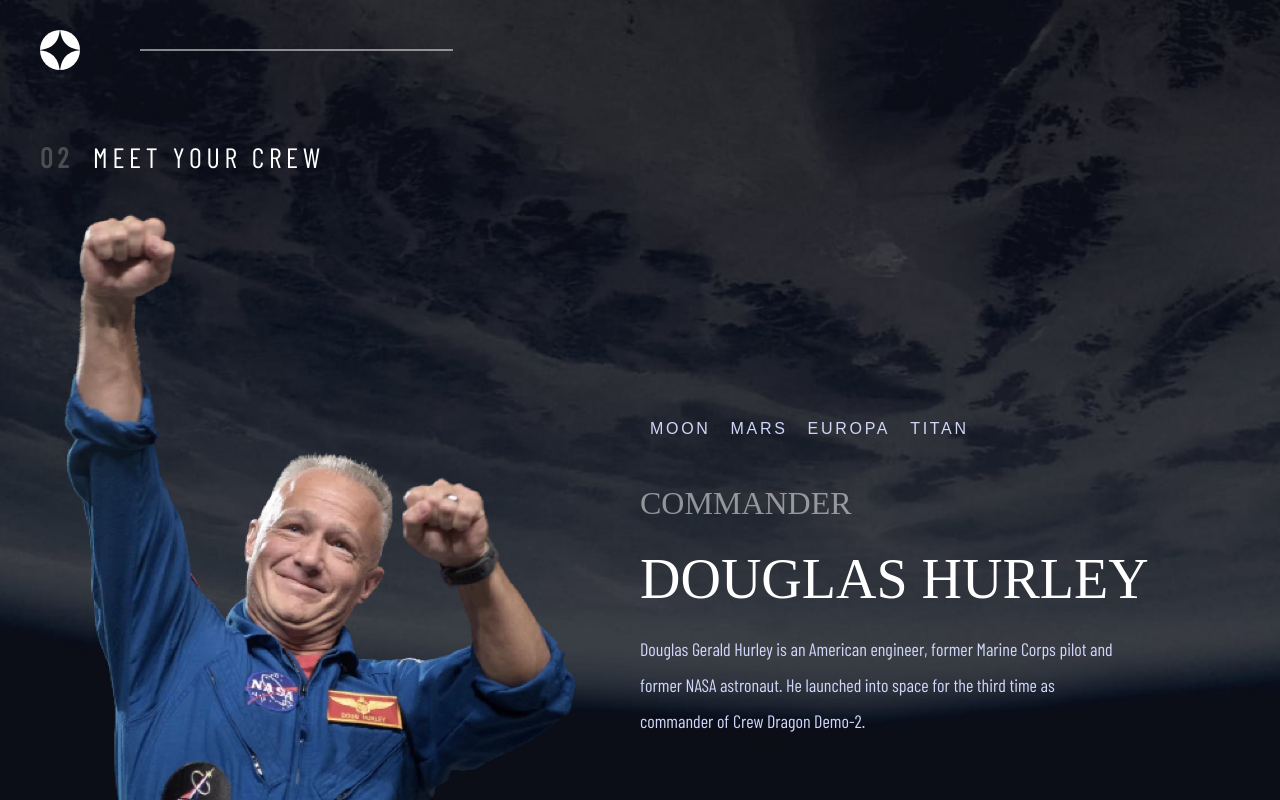
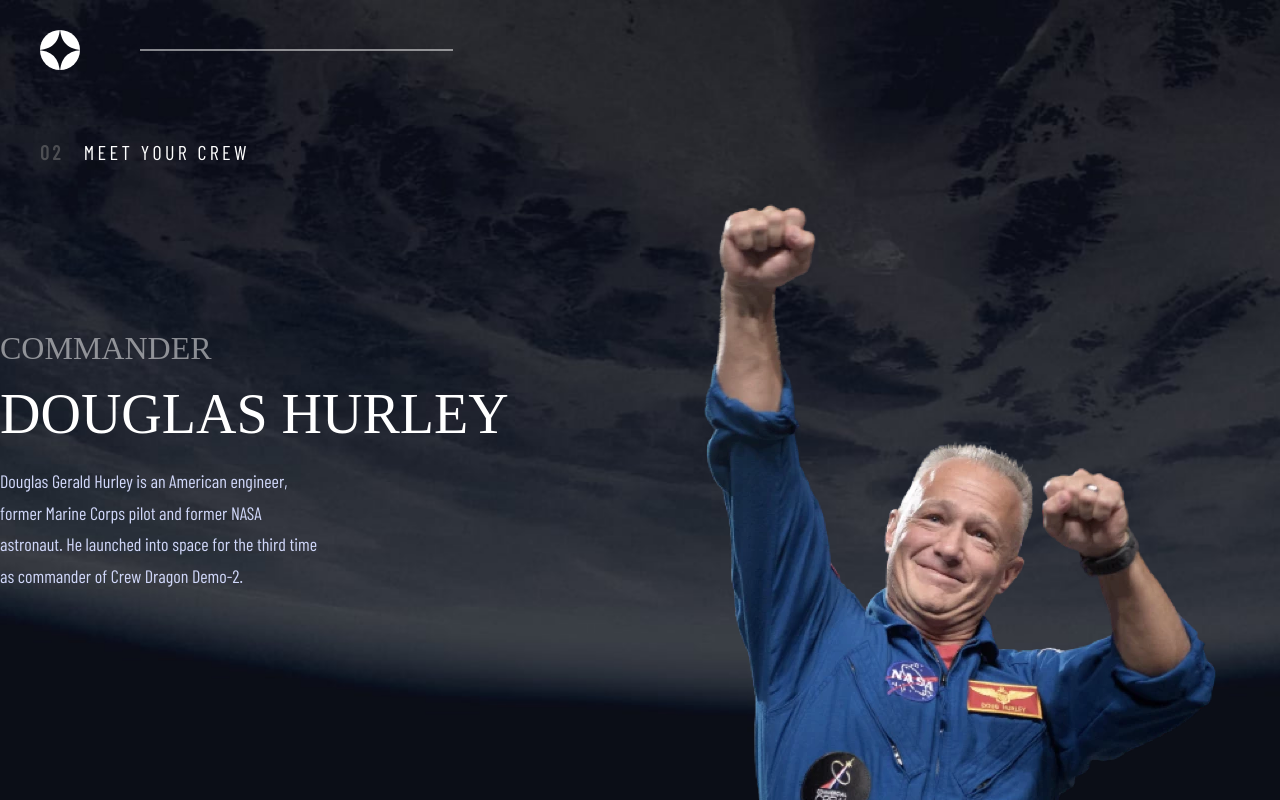
Before and after one commit to asset153/space-tourism-website, a React (Vite) app: page /crew in a window 1280 px wide. Shown: the top 800 px of the page. Built offline with nearby package versions, Linux system fonts and the light colour scheme; a web font is replaced by a local one.

Commit message:
styling Crew; refactoring Crew;

```diff
--- a/src/components/Crew/Crew.jsx
+++ b/src/components/Crew/Crew.jsx
@@ -15,44 +15,43 @@ const Crew = () => {
     ?.filter((element) => element.name === crew)
     .map((element) => {
       return (
-        <S.Article key={element.name}>
+        <>
           <S.ContainerTitle>
             <h4>
               <span>02</span>
               <p>Meet your crew</p>
             </h4>
           </S.ContainerTitle>
-
+          <S.Article key={element.name}>
             <S.ContainerImage>
               <img src={element.images.webp} alt="moon-image" />
             </S.ContainerImage>
 
-          <S.ContainerInformationAboutCrew>
             <S.ContainerButtons>
-              <button onClick={() => handleClickChooseCrews("Douglas Hurley")}>
-                Moon
-              </button>
+              <button
+                onClick={() => handleClickChooseCrews("Douglas Hurley")}
+              ></button>
 
               <button
                 onClick={() => handleClickChooseCrews("Mark Shuttleworth")}
-              >
-                Mars
-              </button>
+              ></button>
 
-              <button onClick={() => handleClickChooseCrews("Victor Glover")}>
-                Europa
-              </button>
+              <button
+                onClick={() => handleClickChooseCrews("Victor Glover")}
+              ></button>
 
-              <button onClick={() => handleClickChooseCrews("Anousheh Ansari")}>
-                Titan
-              </button>
+              <button
+                onClick={() => handleClickChooseCrews("Anousheh Ansari")}
+              ></button>
             </S.ContainerButtons>
 
+            <S.ContainerInformationAboutCrew>
               <S.CrewRole>{element.role}</S.CrewRole>
               <S.CrewName>{element.name}</S.CrewName>
               <S.CrewDescription>{element.bio}</S.CrewDescription>
             </S.ContainerInformationAboutCrew>
           </S.Article>
+        </>
       );
     });
   console.log(crews);
--- a/src/components/Crew/style.jsx
+++ b/src/components/Crew/style.jsx
@@ -19,6 +19,7 @@ const Section = styled(Main)`
 
   @media (min-width: 768px) {
     background-image: url(${tabletCrewBackground});
+    justify-content: space-between;
   }
 
   @media (min-width: 1024px) {
@@ -29,11 +30,81 @@ const Section = styled(Main)`
   }
 `;
 
-const Article = styled(ArticleFromDestination)``;
-const ContainerImage = styled(ContainerImageFromDestination)``;
-const ContainerInformationAboutCrew = styled(ContainerInformationAboutPlanet)``;
-const ContainerTitle = styled(ContainerTitleFromDestination)``;
-const ContainerButtons = styled(ContainerButtonsFromDestination)``;
+const ContainerTitle = styled(ContainerTitleFromDestination)`
+  & > h4 {
+    @media (min-width: 768px) {
+      font-size: 2rem;
+      letter-spacing: 3.4px;
+    }
+  }
+`;
+
+const Article = styled(ArticleFromDestination)`
+  @media (min-width: 768px) {
+    flex-direction: column-reverse;
+    justify-content: space-between;
+  }
+
+  @media (min-width: 1024px) {
+    display: grid;
+    grid-template-areas:
+      "descr img"
+      "descr img"
+      "btns img";
+  }
+`;
+
+const ContainerImage = styled(ContainerImageFromDestination)`
+  & > img {
+    @media (min-width: 768px) {
+      width: 100%;
+    }
+  }
+
+  @media (min-width: 1024px) {
+    grid-area: img;
+  }
+`;
+
+const ContainerInformationAboutCrew = styled(ContainerInformationAboutPlanet)`
+  @media (min-width: 1024px) {
+    grid-area: descr;
+  }
+`;
+
+const ContainerButtons = styled.div`
+  display: flex;
+  justify-content: center;
+  align-items: center;
+  border-top: 1px solid ${COLORS.light_purple};
+  opacity: 0.5;
+  width: 100%;
+  padding: 2rem 0;
+
+  @media (min-width: 768px) {
+    border-top: none;
+  }
+
+  @media (min-width: 1024px) {
+    grid-area: btns;
+    justify-content: flex-start;
+  }
+
+  & > button {
+    margin: 1rem;
+    background-color: white;
+    border: none;
+    opacity: 0.5;
+    width: 10px;
+    height: 10px;
+    border-radius: 50%;
+
+    &:hover {
+      opacity: 1;
+      cursor: pointer;
+    }
+  }
+`;
 
 const CrewName = styled(PlanetName)`
   font-size: 2.4rem;
@@ -51,6 +122,7 @@ const CrewName = styled(PlanetName)`
 const CrewRole = styled(CrewName)`
   font-size: 1.6rem;
   opacity: 0.5;
+  margin: 0.5rem 0 1rem 0;
 
   @media (min-width: 768px) {
     font-size: 2.4rem;
@@ -63,6 +135,12 @@ const CrewRole = styled(CrewName)`
 
 const CrewDescription = styled(PlanetDescription)`
   font-family: ${FONTS.font_family_barlow_condesed};
+  width: 75%;
+  line-height: 1.75;
+
+  @media (min-width: 768px) {
+    width: 50%;
+  }
 `;
 
 export {
```
Lines whose indentation alone changed are shown as unchanged.
